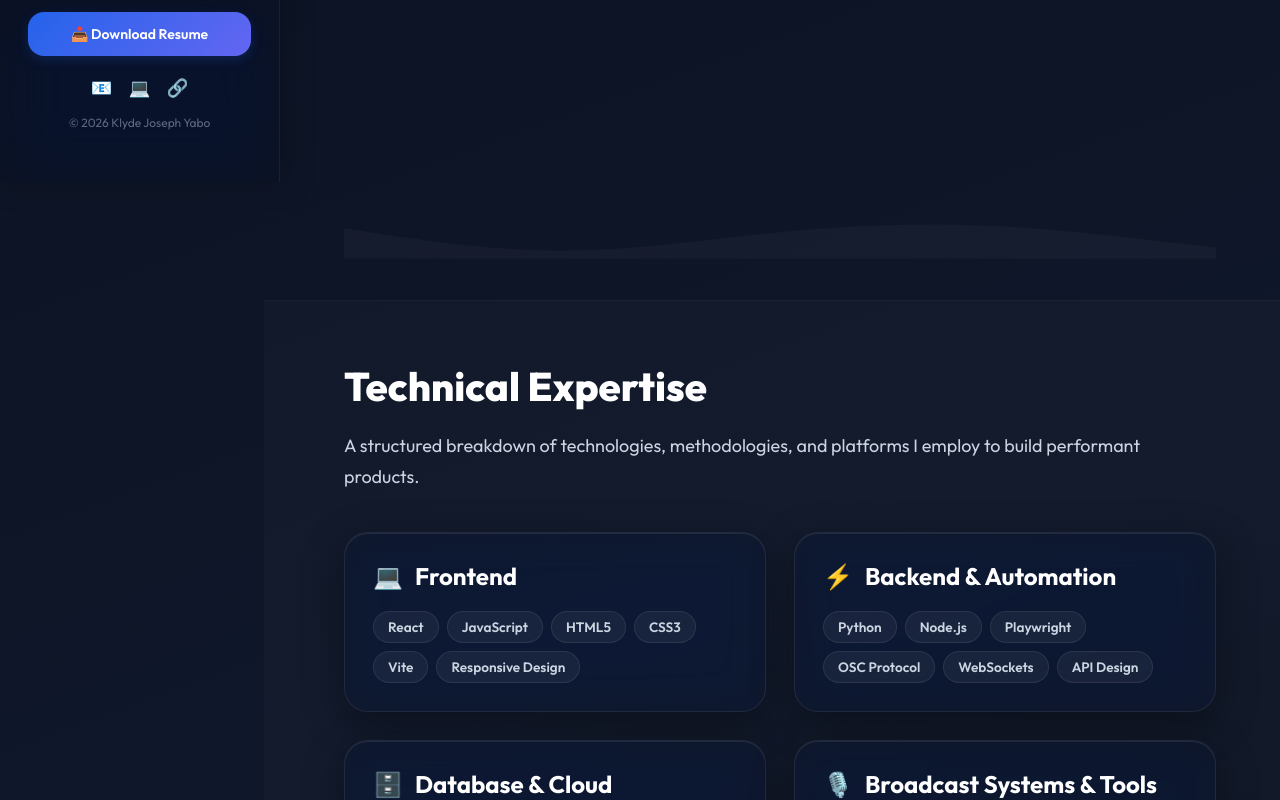
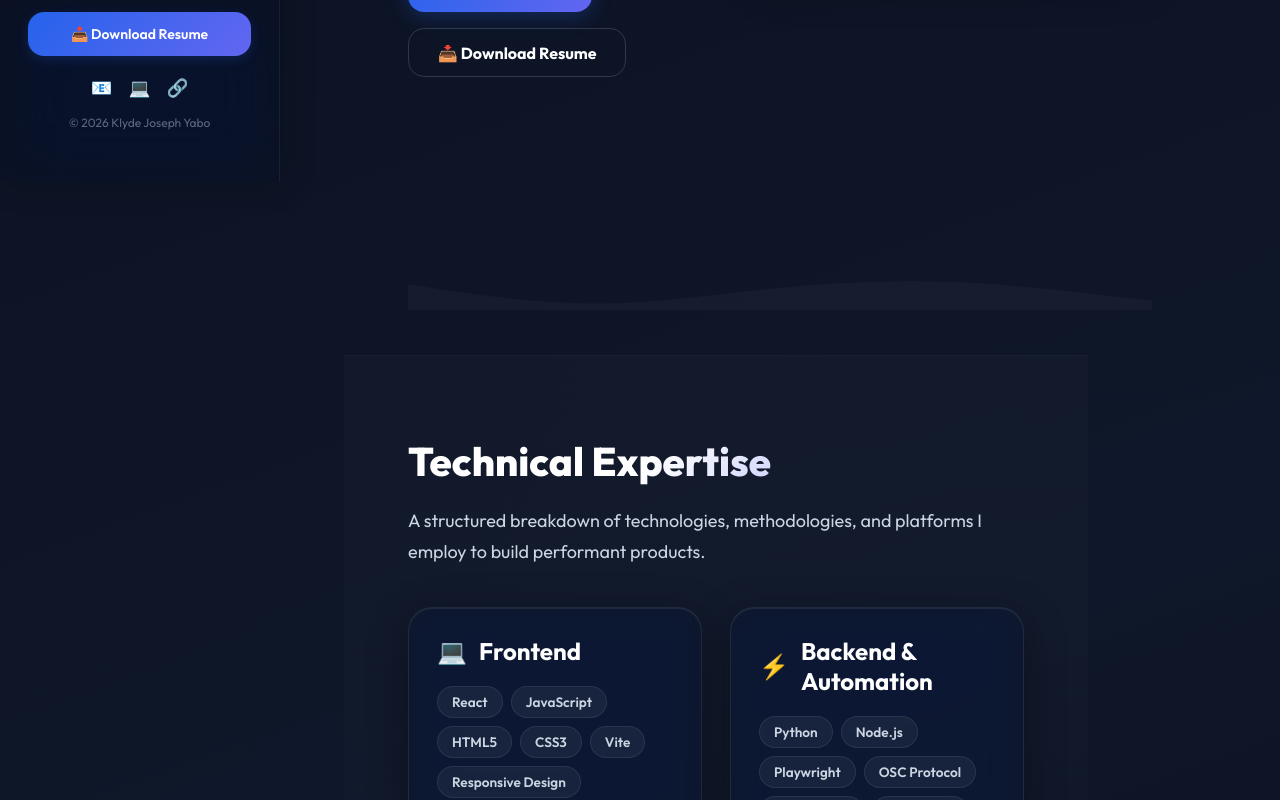
Before and after one commit to klaayd39/personal-portfolio, a React (Vite) app: page / in a window 1280 px wide. Shown: the part 618-1418 px from the top of the page. Built offline with nearby package versions, Linux system fonts and the light colour scheme; no server answers.

Commit message:
style: fix horizontal container overflow and optimize full-bleed section layout spacing

```diff
--- a/src/index.css
+++ b/src/index.css
@@ -21,6 +21,7 @@
   --sidebar-w-tablet: 220px;   /* tablet  */
 
   /* Whitespace & Radius Improvements */
+  --page-padding:  clamp(1.5rem, 5vw, 80px);
   --section-gap:   clamp(100px, 12vw, 150px);
   --card-gap:      28px;
   --card-pad:      28px;
@@ -356,15 +357,17 @@ textarea:focus-visible {
 .main-content {
   flex: 1;
   min-width: 0;
-  padding: 80px clamp(1.5rem, 5vw, 80px);
+  padding: 80px 0 0 0;
   display: flex;
   flex-direction: column;
 }
 
 .page-wrap {
-  max-width: 1400px;
   width: 100%;
+  max-width: 1480px;
   margin: 0 auto;
+  padding-left: var(--page-padding);
+  padding-right: var(--page-padding);
   flex: 1;
   display: flex;
   flex-direction: column;
@@ -376,18 +379,20 @@ textarea:focus-visible {
 .section-block {
   margin-bottom: var(--section-gap);
   position: relative;
+  width: 100%;
 }
 
 /* Alternative section background styling */
 .section-alt {
-  background: rgba(255, 255, 255, 0.015);
+  background: linear-gradient(180deg, rgba(255, 255, 255, 0.015) 0%, rgba(99, 102, 241, 0.01) 100%);
   border-top: 1px solid rgba(255, 255, 255, 0.03);
   border-bottom: 1px solid rgba(255, 255, 255, 0.03);
-  padding: 60px 0;
-  margin-left: -80px;
-  margin-right: -80px;
-  padding-left: 80px;
-  padding-right: 80px;
+  padding-top: 80px;
+  padding-bottom: 80px;
+  margin-left: calc(-1 * var(--page-padding));
+  margin-right: calc(-1 * var(--page-padding));
+  padding-left: var(--page-padding);
+  padding-right: var(--page-padding);
 }
 
 /* ─────────────────────────────────────────
```
